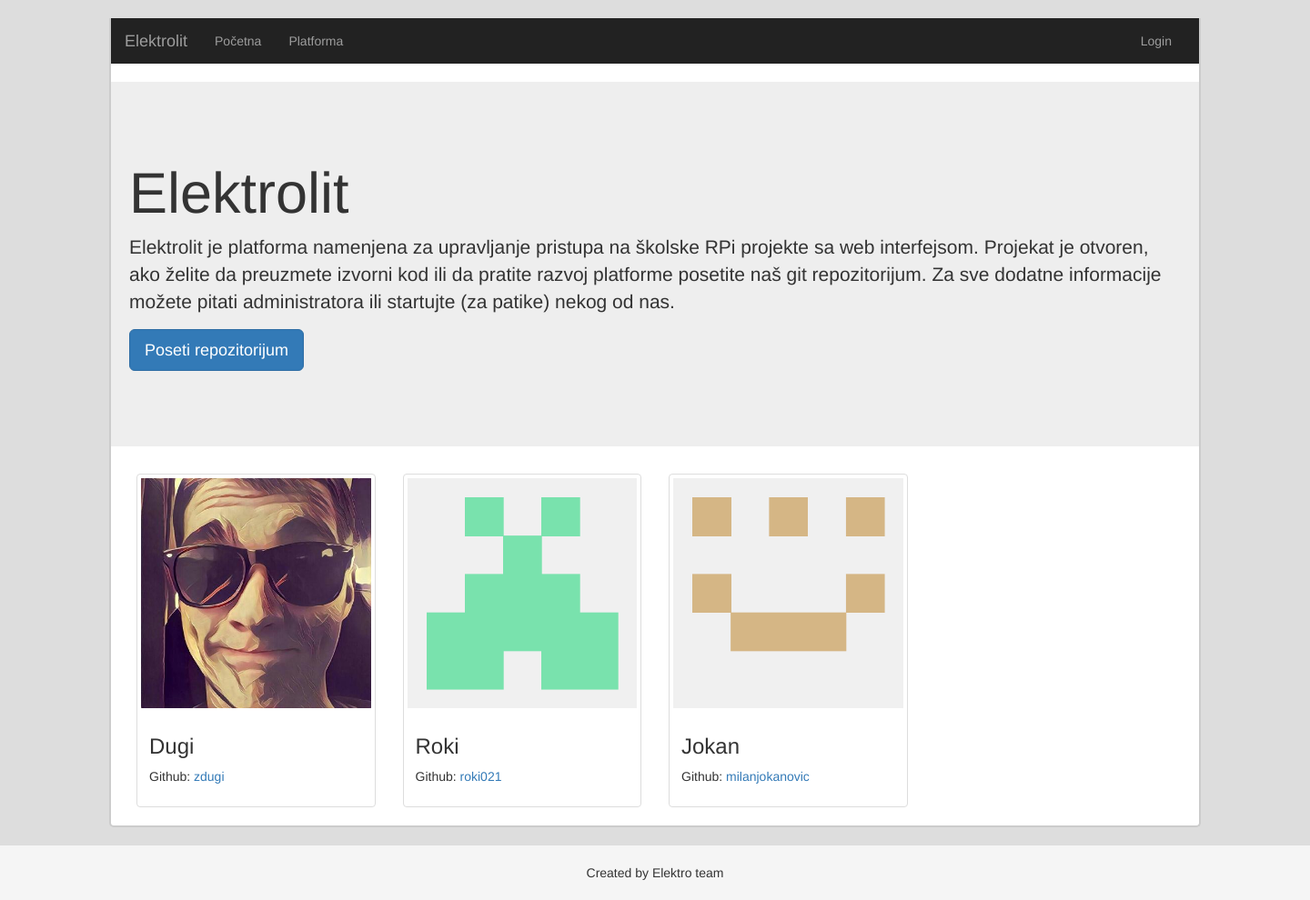
After one commit to zdugi/DjangoSlav, a Django app: page /about in a window 1440 px wide. The commit adds this page. Shown: the whole page at 91% size. Run offline with Django 3.2, Linux system fonts and the light colour scheme; some libraries are stand-ins or nearby versions.

Commit message:
Dodata about strana (kad se klikne na elektrolit

```diff
--- /dev/null
+++ b/Platforma/interface/templates/interface/elektrolit.html
@@ -0,0 +1,55 @@
+{% extends "./includes/master.html" %}
+
+{% block title %} Elektrolit {% endblock %}
+
+{% block content %}
+	<div class="jumbotron">
+		<div style="padding: 20px">
+			<h1>Elektrolit</h1>
+			<p>
+				Elektrolit je platforma namenjena za upravljanje pristupa na školske RPi projekte sa web interfejsom. Projekat je otvoren, ako želite da preuzmete izvorni kod ili da pratite razvoj platforme posetite naš git repozitorijum. Za sve dodatne informacije možete pitati administratora ili startujte (za patike) nekog od nas.
+			</p>
+			<p><a class="btn btn-primary btn-lg" href="https://github.com/zdugi/DjangoSlav" role="button">Poseti repozitorijum</a></p>
+		</div>
+	</div>
+	<div class="container marketing">
+		<div class="row">
+			<div class="col-sm-6 col-md-3">
+				<div class="thumbnail">
+					{% load staticfiles %}
+					<img src="{% static '/pics/dugi.jpg' %}" alt="Здравко Слав Дугоњић">
+					<div class="caption">
+						<h3>Dugi</h3>
+						<p>
+							Github: <a href="https://github.com/zdugi">zdugi</a>
+						</p>
+      				</div>
+    			</div>
+  			</div>
+  		<div class="col-sm-6 col-md-3">
+  			<div class="thumbnail">
+  				{% load staticfiles %}
+  				<img src="{% static '/pics/roki.png' %}" alt="Vladimir Rodušek">
+  				<div class="caption">
+  					<h3>Roki</h3>
+  					<p>
+  						Github: <a href="https://github.com/roki021">roki021</a>
+  					</p>
+  				</div>
+  			</div>
+  		</div>
+  		<div class="col-sm-6 col-md-3">
+  			<div class="thumbnail">
+  				{% load staticfiles %}
+  				<img src="{% static '/pics/jokan.png' %}" alt="Milan Jokanović">
+  				<div class="caption">
+  					<h3>Jokan</h3>
+  					<p>
+  						Github: <a href="https://github.com/milanjokanovic">milanjokanovic</a>
+  					</p>
+  				</div>
+  			</div>
+  		</div>
+  		</div>
+	</div>
+{% endblock %}
--- a/Platforma/interface/templates/interface/includes/master.html
+++ b/Platforma/interface/templates/interface/includes/master.html
@@ -55,7 +55,7 @@
 									<span class="icon-bar"></span>
 									<span class="icon-bar"></span>
 								</button>
-								<a class="navbar-brand" href="#">Elektrolit</a>
+								<a class="navbar-brand" href="/about">Elektrolit</a>
 							</div>
 
 							<!-- Collect the nav links, forms, and other content for toggling -->
--- a/Platforma/interface/urls.py
+++ b/Platforma/interface/urls.py
@@ -3,6 +3,7 @@ from . import views
 
 urlpatterns = [
 	url(r'^$', views.home, name='home'),
+	url(r'^about$', views.about, name='about'),
 	url(r'^login$', views.login, name='login'),
 	url(r'^logout$', views.logout, name='logout'),
 	url(r'^register$', views.register, name='register'),
--- a/Platforma/interface/views.py
+++ b/Platforma/interface/views.py
@@ -32,6 +32,14 @@ def home(request):
 	data["content"]["isLogin"] = request.user.is_authenticated
 
 	return render(request, 'interface/home.html', data)
+
+
+def about(request):
+	data = dict()
+	data["content"] = dict()
+	data["content"]["isLogin"] = request.user.is_authenticated
+
+	return render(request, 'interface/elektrolit.html', data)
 
 def login(request):
 	if request.user.is_authenticated:
```
Also changed, not shown: Platforma/interface/static/pics/dugi.jpg (added), Platforma/interface/static/pics/jokan.png (added), Platforma/interface/static/pics/roki.png (added).
